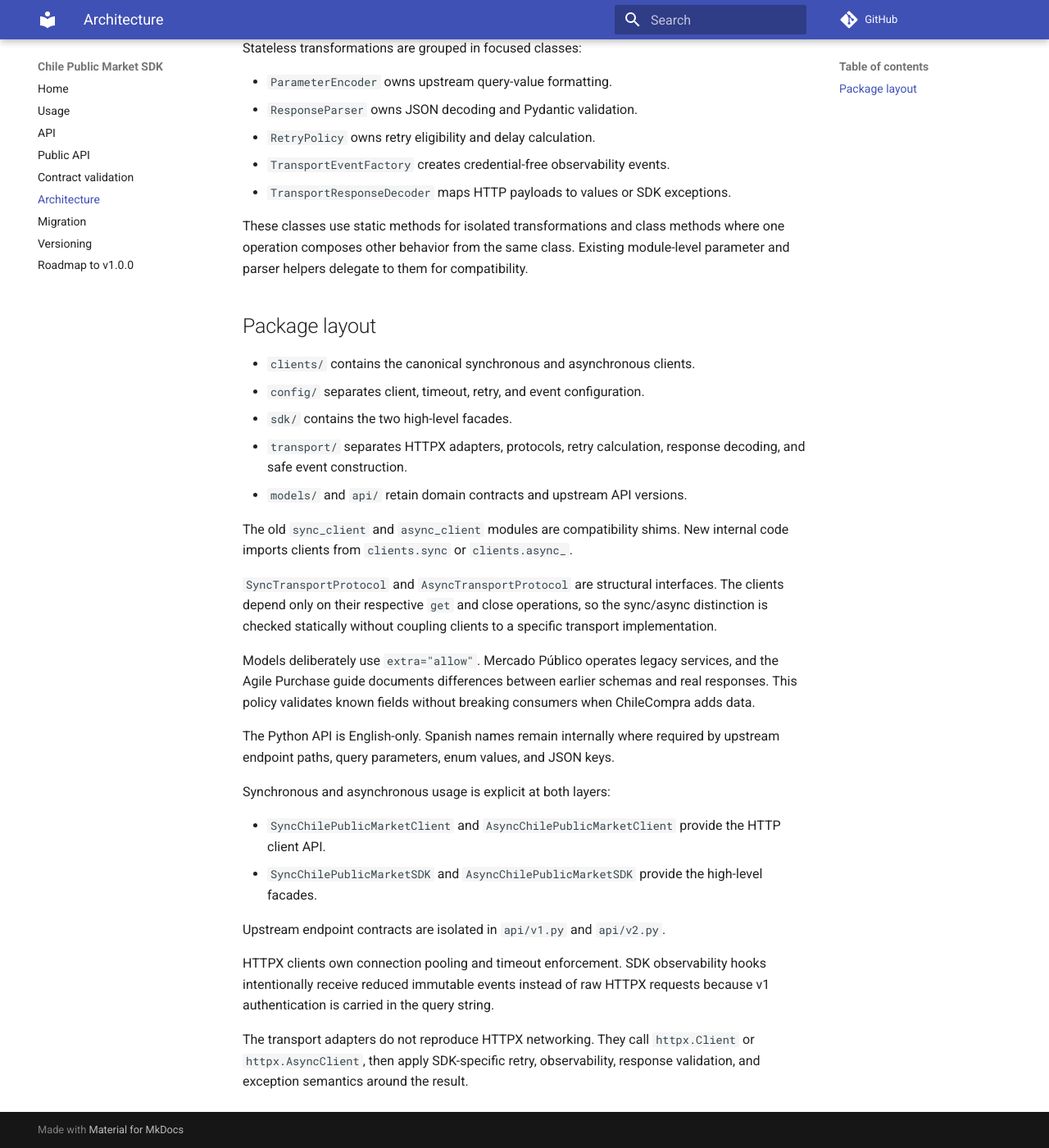
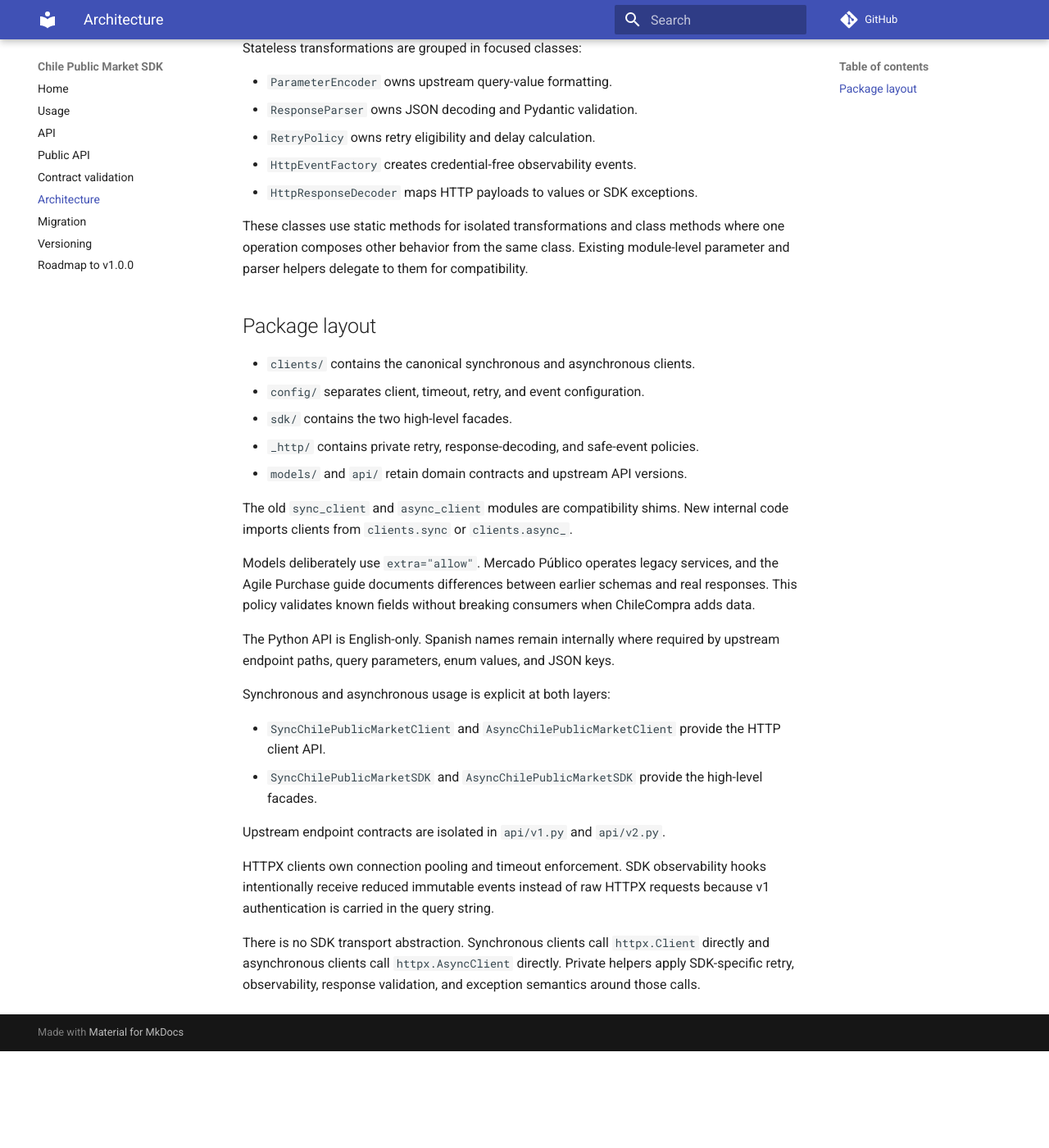
Before and after one commit to ezer-mackenzie/chile-public-market-sdk, an MkDocs documentation site: the page built from docs/architecture.md, in a window 1280 px wide and 1400 px high, scrolled down 377 px. Shown: the whole window at 82% size. Built offline with MkDocs 1.6.1 and Material for MkDocs 9.7.7, drawn with Linux system fonts in a browser that asks for light colours; comment, search, counter and statistics services are not loaded; after the commit the page ends 1659 px from its top, so only the background shows below that; some of the changed text lies outside the part shown.

Commit message:
docs: clarify direct httpx integration

```diff
--- a/docs/architecture.md
+++ b/docs/architecture.md
@@ -3,8 +3,8 @@
 The SDK separates five responsibilities:
 
 1. `ClientConfig` resolves configuration and the ticket.
-2. The transport wraps `httpx`, applies retry policy, emits sanitized events,
-   and normalizes HTTP errors.
+2. The clients call `httpx` directly and apply retry, observability, and error
+   policies around each request.
 3. Parsers decode and validate responses.
 4. Pydantic models represent the public contracts.
 5. Sync and async clients expose the domain API.
@@ -14,8 +14,8 @@ Stateless transformations are grouped in focused classes:
 - `ParameterEncoder` owns upstream query-value formatting.
 - `ResponseParser` owns JSON decoding and Pydantic validation.
 - `RetryPolicy` owns retry eligibility and delay calculation.
-- `TransportEventFactory` creates credential-free observability events.
-- `TransportResponseDecoder` maps HTTP payloads to values or SDK exceptions.
+- `HttpEventFactory` creates credential-free observability events.
+- `HttpResponseDecoder` maps HTTP payloads to values or SDK exceptions.
 
 These classes use static methods for isolated transformations and class methods
 where one operation composes other behavior from the same class. Existing
@@ -26,17 +26,11 @@ module-level parameter and parser helpers delegate to them for compatibility.
 - `clients/` contains the canonical synchronous and asynchronous clients.
 - `config/` separates client, timeout, retry, and event configuration.
 - `sdk/` contains the two high-level facades.
-- `transport/` separates HTTPX adapters, protocols, retry calculation,
-  response decoding, and safe event construction.
+- `_http/` contains private retry, response-decoding, and safe-event policies.
 - `models/` and `api/` retain domain contracts and upstream API versions.
 
 The old `sync_client` and `async_client` modules are compatibility shims. New
 internal code imports clients from `clients.sync` or `clients.async_`.
-
-`SyncTransportProtocol` and `AsyncTransportProtocol` are structural interfaces.
-The clients depend only on their respective `get` and close operations, so the
-sync/async distinction is checked statically without coupling clients to a
-specific transport implementation.
 
 Models deliberately use `extra="allow"`. Mercado Público operates legacy
 services, and the Agile Purchase guide documents differences between earlier
@@ -59,6 +53,7 @@ HTTPX clients own connection pooling and timeout enforcement. SDK observability
 hooks intentionally receive reduced immutable events instead of raw HTTPX
 requests because v1 authentication is carried in the query string.
 
-The transport adapters do not reproduce HTTPX networking. They call
-`httpx.Client` or `httpx.AsyncClient`, then apply SDK-specific retry,
-observability, response validation, and exception semantics around the result.
+There is no SDK transport abstraction. Synchronous clients call `httpx.Client`
+directly and asynchronous clients call `httpx.AsyncClient` directly. Private
+helpers apply SDK-specific retry, observability, response validation, and
+exception semantics around those calls.
```
